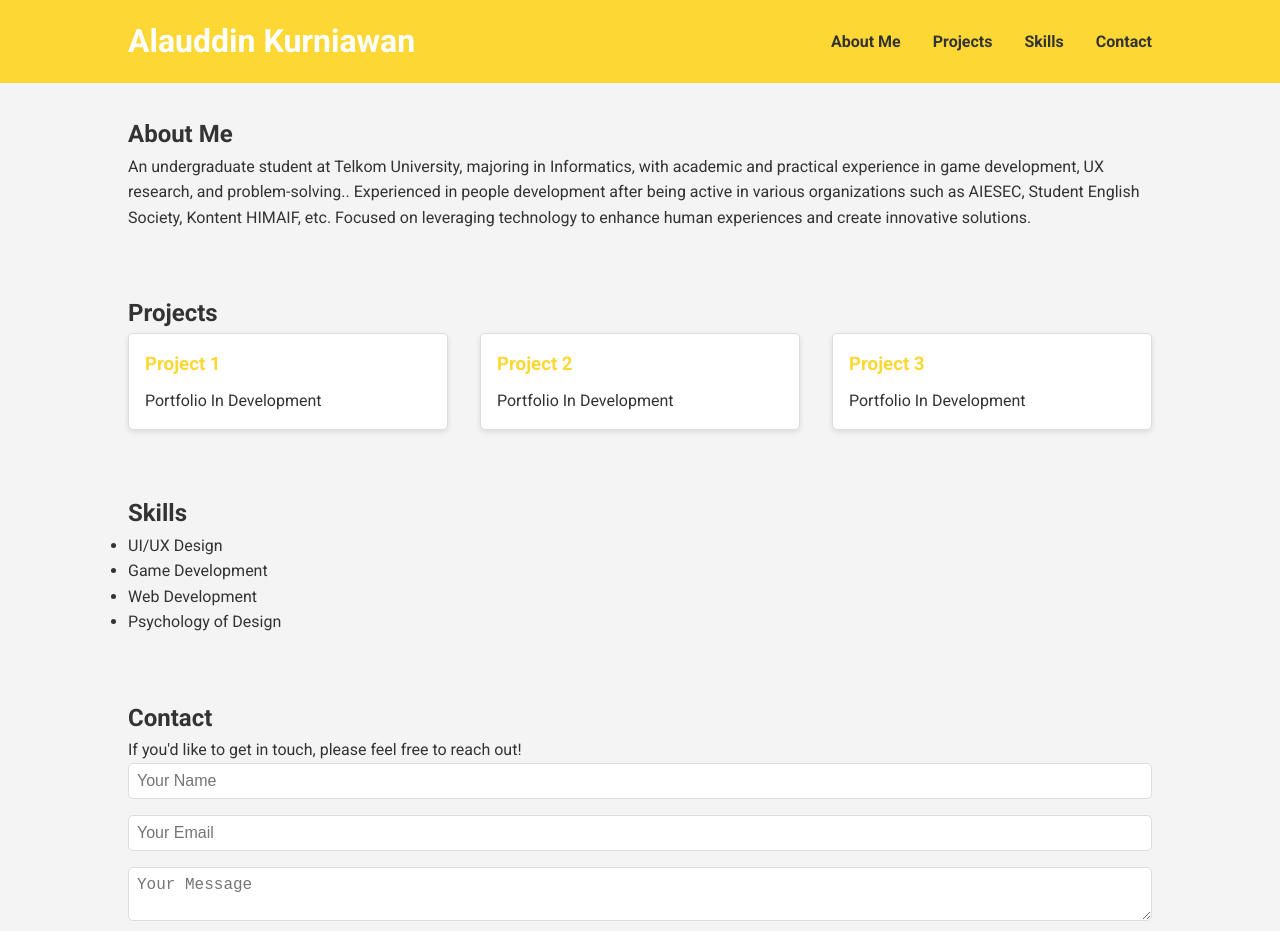
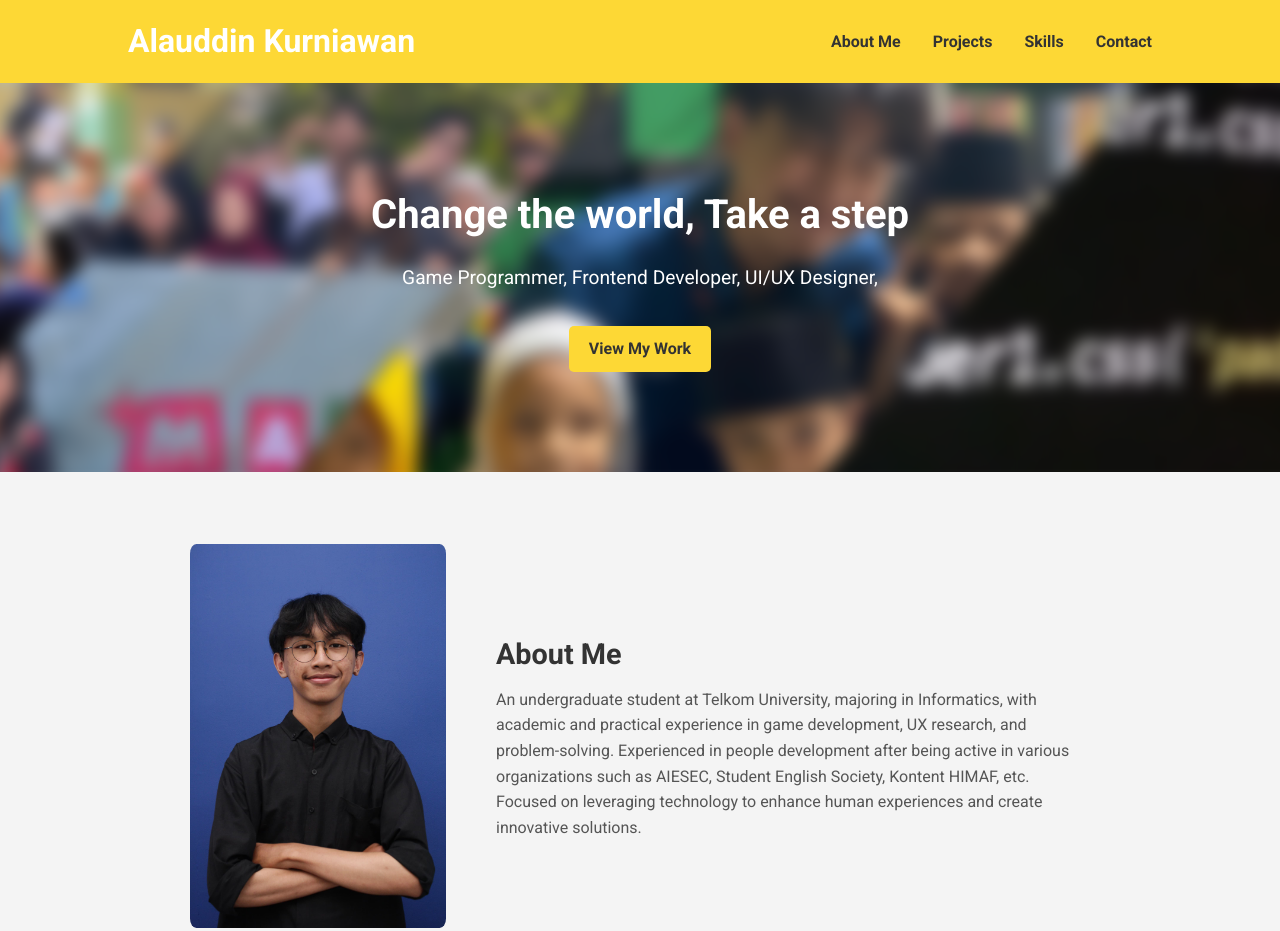
Before and after one commit to alauddinkurniawan/alauddinkurniawan.github.io, a plain HTML site: page index.html in a window 1280 px wide. Shown: the top 931 px of the page. Drawn offline with Linux system fonts and the light colour scheme.

Commit message:
Added hero and photo of myself

```diff
--- a/index.html
+++ b/index.html
@@ -24,14 +24,26 @@
     </header>
 
     <main>
+        <!-- Hero Section -->
+        <section id="hero">
+            <div class="hero-container">
+                <h2>Change the world, Take a step</h2>
+                <p>Game Programmer, Frontend Developer, UI/UX Designer, </p>
+                <a href="#projects" class="hero-button">View My Work</a>
+            </div>
+        </section>
+
         <section id="about">
-            <div class="container">
-                <h2>About Me</h2>
-                <p>An undergraduate student at Telkom University, majoring in Informatics, with academic and practical experience
-                    in game development, UX research, and problem-solving.. Experienced in people development after being active
-                    in various organizations such as AIESEC, Student English Society, Kontent HIMAIF, etc. Focused on leveraging
-                    technology to enhance human experiences and create innovative solutions.
+            <div class="about-container">
+                <img src="Photo.jpeg" alt="Your Photo" class="about-photo">
+                <div class="about-text">
+                    <h2>About Me</h2>
+                    <p>
+                        An undergraduate student at Telkom University, majoring in Informatics, with academic and practical experience in game development, UX research, and problem-solving.
+                        Experienced in people development after being active in various organizations such as AIESEC, Student English Society, Kontent HIMAF, etc.
+                        Focused on leveraging technology to enhance human experiences and create innovative solutions.
                     </p>
+                </div>
             </div>
         </section>
 
--- a/styles.css
+++ b/styles.css
@@ -11,6 +11,7 @@ body {
     background-color: #f4f4f4;
 }
 
+/* Header Styles */
 header {
     background: #fdd835;
     color: #fff;
@@ -42,6 +43,7 @@ header nav ul li a {
     font-weight: bold;
 }
 
+/* General Section Styles */
 .container {
     width: 80%;
     margin: 0 auto;
@@ -51,6 +53,42 @@ section {
     padding: 2rem 0;
 }
 
+/* About Me Section */
+.about-container {
+    display: flex;
+    align-items: center;
+    gap: 50px;
+    margin: 40px auto;
+    max-width: 900px;
+}
+
+.about-photo {
+    width: 20vw; /* Enlarge when screen shrinks */
+    max-width: 300px; /* Limit size */
+    min-width: 100px; /* Prevent shrinking too small */
+    border-radius: 2.5%;
+    object-fit: cover;
+    flex-shrink: 1;
+    transition: width 0.3s ease;
+}
+
+.about-text {
+    flex: 1;
+}
+
+.about-text h2 {
+    font-size: 1.8em;
+    color: #333;
+    margin-bottom: 10px;
+}
+
+.about-text p {
+    font-size: 1em;
+    color: #555;
+    line-height: 1.6;
+}
+
+/* Projects Section */
 #projects .grid {
     display: grid;
     grid-template-columns: repeat(auto-fit, minmax(300px, 1fr));
@@ -70,6 +108,7 @@ section {
     color: #fdd835;
 }
 
+/* Form Styles */
 form {
     display: flex;
     flex-direction: column;
@@ -94,6 +133,7 @@ form button:hover {
     background: #fbc02d;
 }
 
+/* Footer Styles */
 footer {
     text-align: center;
     padding: 1rem 0;
@@ -101,3 +141,80 @@ footer {
     color: #fff;
     margin-top: 2rem;
 }
+
+/* Responsive Styles */
+@media (max-width: 600px) {
+    .about-container {
+        flex-direction: column;
+        text-align: center;
+    }
+
+    .about-photo {
+        width: 30vw; /* Increase size for smaller screens */
+    }
+
+    .about-text {
+        text-align: center;
+    }
+}
+/* Hero Section */
+#hero {
+    position: relative;
+    color: #fff;
+    text-align: center;
+    padding: 100px 20px;
+    display: flex;
+    flex-direction: column;
+    align-items: center;
+    justify-content: center;
+    overflow: hidden; /* Ensure the blur effect stays within the section */
+}
+
+#hero::before {
+    content: '';
+    position: absolute;
+    top: 0;
+    left: 0;
+    width: 100%;
+    height: 100%;
+    background: url('Hero_Banner.png') no-repeat center center/cover; /* Replace with your image */
+    filter: blur(8px); /* Adjust the blur intensity as needed */
+    z-index: -1; /* Ensure the background stays behind the text */
+    transform: scale(1.1); /* Slight scaling to avoid edges showing */
+}
+
+#hero h2,
+#hero p,
+.hero-button {
+    z-index: 1; /* Keep the text and button above the blurred background */
+}
+
+#hero h2 {
+    font-size: 2.5rem;
+    margin-bottom: 1rem;
+}
+
+#hero p {
+    font-size: 1.2rem;
+    max-width: 600px;
+    line-height: 1.6;
+    margin-bottom: 2rem;
+}
+
+.hero-button {
+    display: inline-block;
+    padding: 10px 20px;
+    font-size: 1rem;
+    color: #333;
+    background-color: #fdd835;
+    border: none;
+    border-radius: 5px;
+    text-decoration: none;
+    font-weight: bold;
+    transition: background-color 0.3s ease;
+}
+
+.hero-button:hover {
+    background-color: #fbc02d;
+    color: #fff;
+}
```
Also changed, not shown: Hero_Banner.png (added), Photo.jpeg (added).
